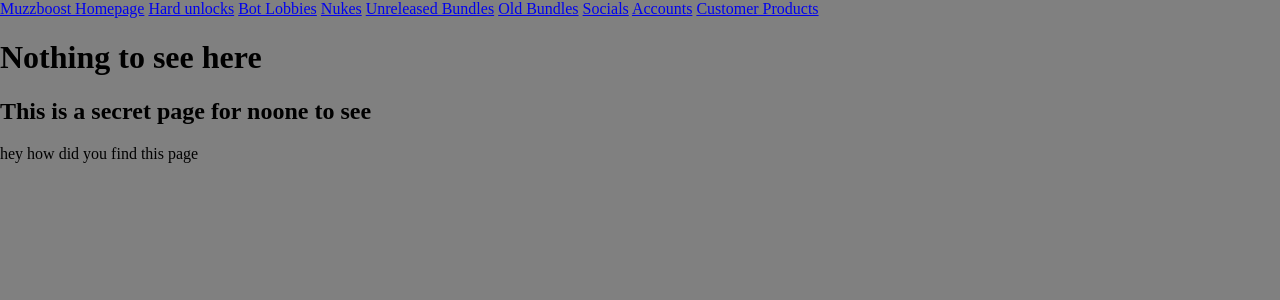
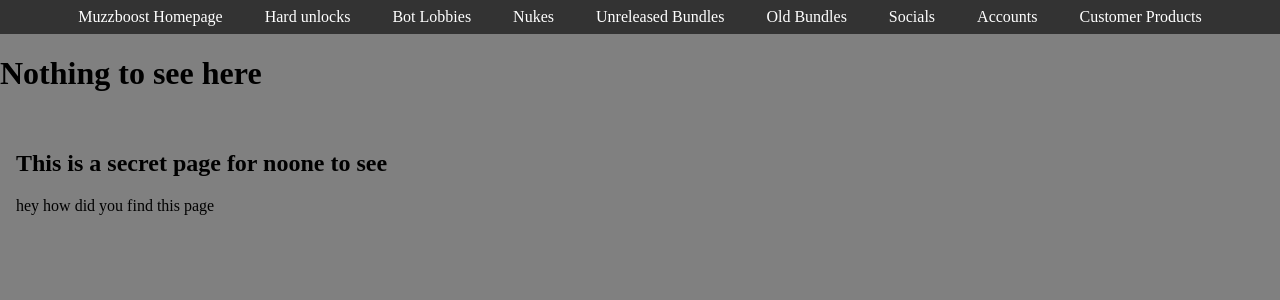
Before and after one commit to Littlemuzz5/Design-and-Technology-major-project, a Flask app: page /moving-code in a window 1280 px wide. Shown: the top 300 px of the page. Run offline with Flask 3, Linux system fonts and the light colour scheme; data that the repository does not hold is empty.

Commit message:
Add files via upload

```diff
--- a/app.py
+++ b/app.py
@@ -708,37 +708,6 @@ def authenticate():
         {"WWW-Authenticate": 'Basic realm="Login Required"'}
     )
 
-@app.route("/admin-orders")
-def view_orders():
-    auth = request.authorization
-    if not auth or not (auth.username == "ethan" and auth.password == "admin"):
-        return "Access denied", 403
-    orders = Order.query.all()
-    return render_template_string("""
-        <h2>Submitted Orders</h2>
-        <table border="1" cellpadding="6">
-            <tr>
-                <th>ID</th>
-                <th>Username</th>
-                <th>Email</th>
-                <th>Account #</th>
-                <th>Action</th>
-            </tr>
-            {% for o in orders %}
-            <tr>
-                <td>{{ o.id }}</td>
-                <td>{{ o.username }}</td>
-                <td>{{ o.email }}</td>
-                <td>{{ o.account_number }}</td>
-                <td>
-                    <form action="/delete/{{ o.id }}" method="POST" onsubmit="return confirm('Delete this order?');">
-                        <button type="submit">Delete</button>
-                    </form>
-                </td>
-            </tr>
-            {% endfor %}
-        </table>
-    """, orders=orders)
 
 @app.route("/delete/<int:order_id>", methods=["POST"])
 def delete_order(order_id):
@@ -769,7 +738,7 @@ def service_worker():
 def admin_required(f):
     @wraps(f)
     def decorated_function(*args, **kwargs):
-        if not current_user.is_authenticated or current_user.email != "ethanplm091@gmail.com":
+        if not current_user.is_authenticated or current_user.email != "number38374036@gmail.com":
             return "Access denied", 403
         return f(*args, **kwargs)
     return decorated_function
@@ -806,7 +775,7 @@ def editor():
 
 
 def is_admin(email):
-    if email == "ethanplm091@gmail.com":
+    if email == "number38374036@gmail.com":
         return True
     return Admin.query.filter_by(email=email).first() is not None
 
@@ -825,7 +794,7 @@ def manage_admins():
             if not Admin.query.filter_by(email=email).first():
                 db.session.add(Admin(email=email))
                 db.session.commit()
-        elif action == "remove" and email != "ethanplm091@gmail.com":
+        elif action == "remove" and email != "number38374036@gmail.com":
             admin = Admin.query.filter_by(email=email).first()
             if admin:
                 db.session.delete(admin)
--- a/templates/moving code.html
+++ b/templates/moving code.html
@@ -1,9 +1,53 @@
 <!DOCTYPE html>
 <html lang="en">
+
 <head>
     <meta charset="UTF-8">
     <link rel ="stylesheet" type="text/css" href="{{ url_for('static', filename='css/background.css') }}">
     <title>Secret</title>
+    <style>
+        header {
+            background: #0078D4;
+            color: white;
+            padding: 1rem 0;
+            text-align: center;
+        }
+        nav {
+            background: #333;
+            color: white;
+            padding: 0.5rem 1rem;
+            display: flex;
+            flex-wrap: wrap;
+            justify-content: center;
+            gap: 10px;
+        }
+
+        nav a {
+            color: white;
+            margin: 0 1rem;
+            text-decoration: none;
+        }
+
+        nav a:hover {
+            text-decoration: underline;
+        }
+
+        .body {
+            background-color: grey;
+            padding: 1rem;
+        }
+
+        .body img {
+            display: block;
+            width: 100%;
+            margin: 1rem 0;
+        }
+
+        .nav {
+            margin-top: 1rem;
+            text-align: center;
+        }
+    </style>
 </head>
 <nav>
     <a href="/">Muzzboost Homepage</a>
```
